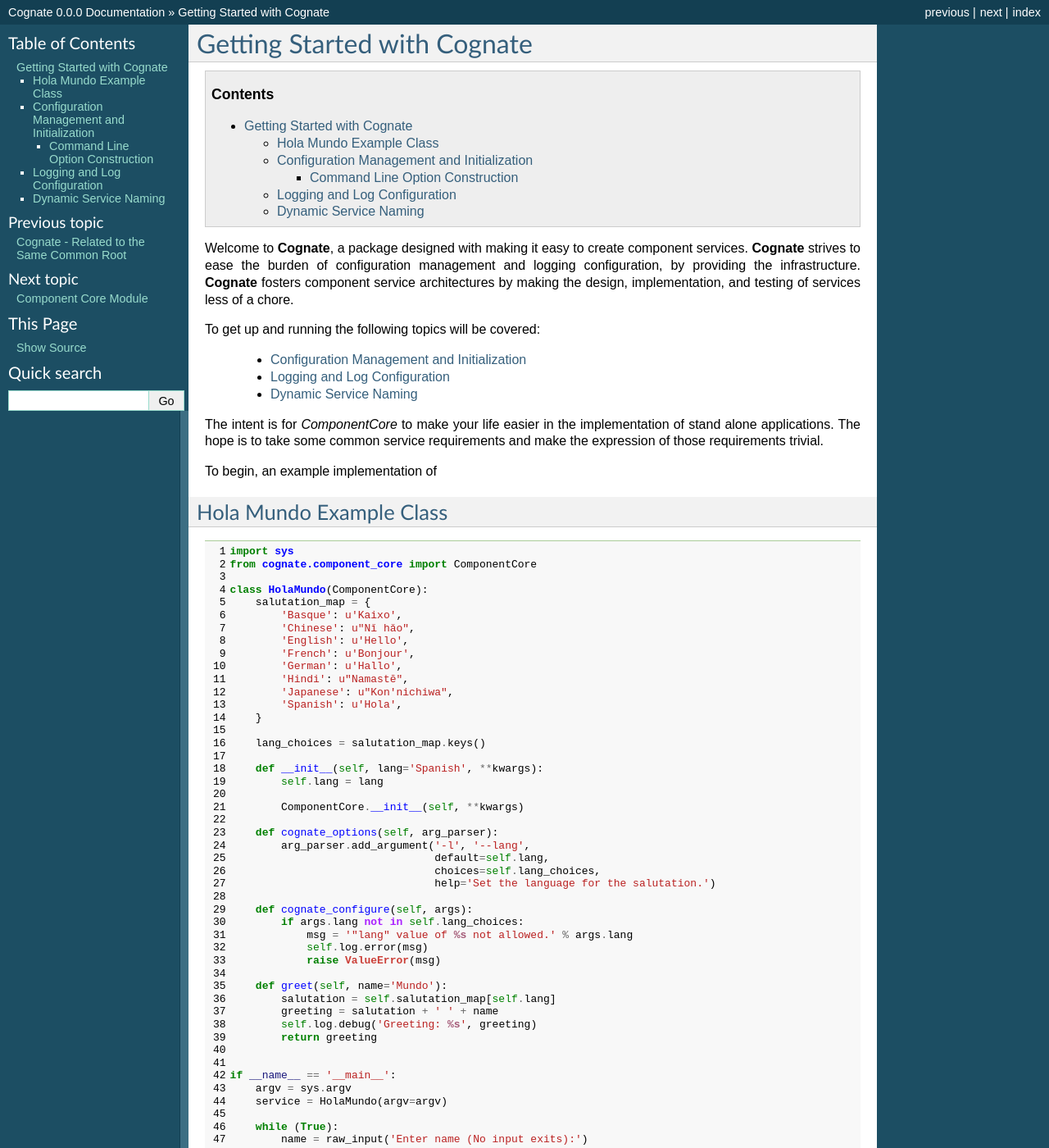
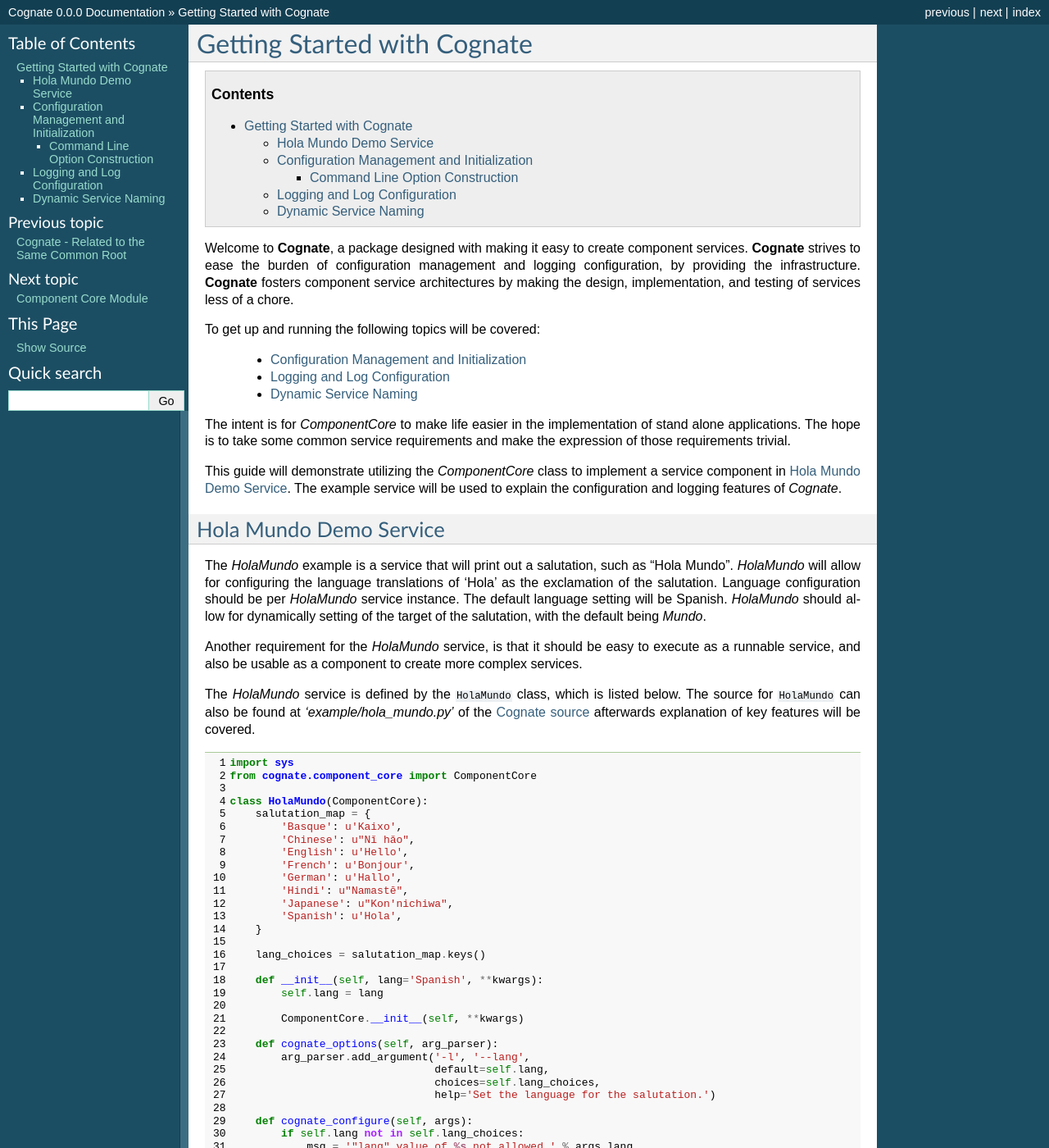
Before and after one commit to neoinsanity/cognate, a Sphinx documentation site: the page built from doc/cognate.rst, in a window 1280 px wide and 1400 px high. Shown: the whole window at 82% size. Built offline with Sphinx 7.4.7, drawn with Linux system fonts in a browser that asks for light colours; some of the changed text lies outside the part shown.

Commit message:
Updated documentation.

```diff
--- a/doc/cognate.rst
+++ b/doc/cognate.rst
@@ -20,16 +20,36 @@ To get up and running the following topics will be covered:
 
     - :ref:`dynamic_service_naming`
 
-The intent is for *ComponentCore* to make your life easier in the implementation
+The intent is for *ComponentCore* to make life easier in the implementation
 of stand alone applications. The hope is to take some common service
 requirements and make the expression of those requirements trivial.
 
-To begin, an example implementation of
+This guide will demonstrate utilizing the *ComponentCore* class to implement
+a service component in :ref:`hola_mundo_service`. The example service will be
+used to explain the configuration and logging features of *Cognate*.
 
-.. _hola_mundo_class:
+.. _hola_mundo_service:
 
-Hola Mundo Example Class
-=========================
+Hola Mundo Demo Service
+========================
+
+The *HolaMundo* example is a service that will print out a salutation,
+such as "Hola Mundo". *HolaMundo* will allow for configuring the language
+translations of 'Hola' as the exclamation of the salutation. Language
+configuration should be per *HolaMundo* service instance. The default language
+setting will be Spanish. *HolaMundo* should allow for dynamically setting of
+the target of the salutation, with the default being `Mundo`.
+
+Another requirement for the *HolaMundo* service, is that it should be easy to
+execute as a runnable service, and also be usable as a component to create
+more complex services.
+
+The *HolaMundo* service is defined by the ``HolaMundo`` class,
+which is listed below. The source for ``HolaMundo`` can also be found at
+*'example/hola_mundo.py'* of the `Cognate source`_ afterwards explanation of
+key features will be covered.
+
+.. _Cognate source: https://github.com/neoinsanity/cognate/tree/master
 
 .. code-block:: python
     :linenos:
@@ -63,12 +83,14 @@ Hola Mundo Example Class
                                     help='Set the language for the salutation.')
 
         def cognate_configure(self, args):
-            if args.lang not in self.lang_choices:
+            if self.lang not in self.lang_choices:
                 msg = '"lang" value of %s not allowed.' % args.lang
                 self.log.error(msg)
                 raise ValueError(msg)
 
         def greet(self, name='Mundo'):
+            if not name:
+                name = 'Mundo'
             salutation = self.salutation_map[self.lang]
             greeting = salutation + ' ' + name
             self.log.debug('Greeting: %s', greeting)
@@ -80,12 +102,27 @@ Hola Mundo Example Class
         service = HolaMundo(argv=argv)
 
         while (True):
-            name = raw_input('Enter name (No input exits):')
-            if not name:
+            name = raw_input('Enter name ("quit" exits):')
+            if name == 'quit':
                 break
 
             greeting = service.greet(name)
             print greeting
+
+The ``HolaMundo`` class ``lang`` attribute is used to control the language
+option of the service. The ``salutation_map`` and ``lang_choices`` class
+attributes manage the languages supported. The ``greet`` method will return a
+greeting with the configured language exclamation and the target name.
+
+Running the ``hola_mundo`` package will
+
+The *HolaMundo* service can be executed with the command
+``python example/hola_mundo``
+
+.. _configuration_management_and_initialization:
+
+Configuration Management and Initialization
+=============================================
 
 This gives the class hierarchy as in the image below.
 
@@ -106,14 +143,9 @@ use of the
 This effectively calls the *cognate_options* and *cognate_configure* methods
 on all primary base classes that derive from *ComponentCore*.
 
-.. _configuration_management_and_initialization:
-
-Configuration Management and Initialization
-=============================================
-
 *ComponentCore* helps out with configuration management and initialization of
 runtime services. it does this by creating a configuration loop. Utilizing the
-:ref:`hola_mundo_class` as an example.
+:ref:`hola_mundo_service` as an example.
 
 .. _command_line_option_construction:
 
```
Also changed, not shown: doc/images/cognate_utilization_example_hierarchy.png, 3 other files.
